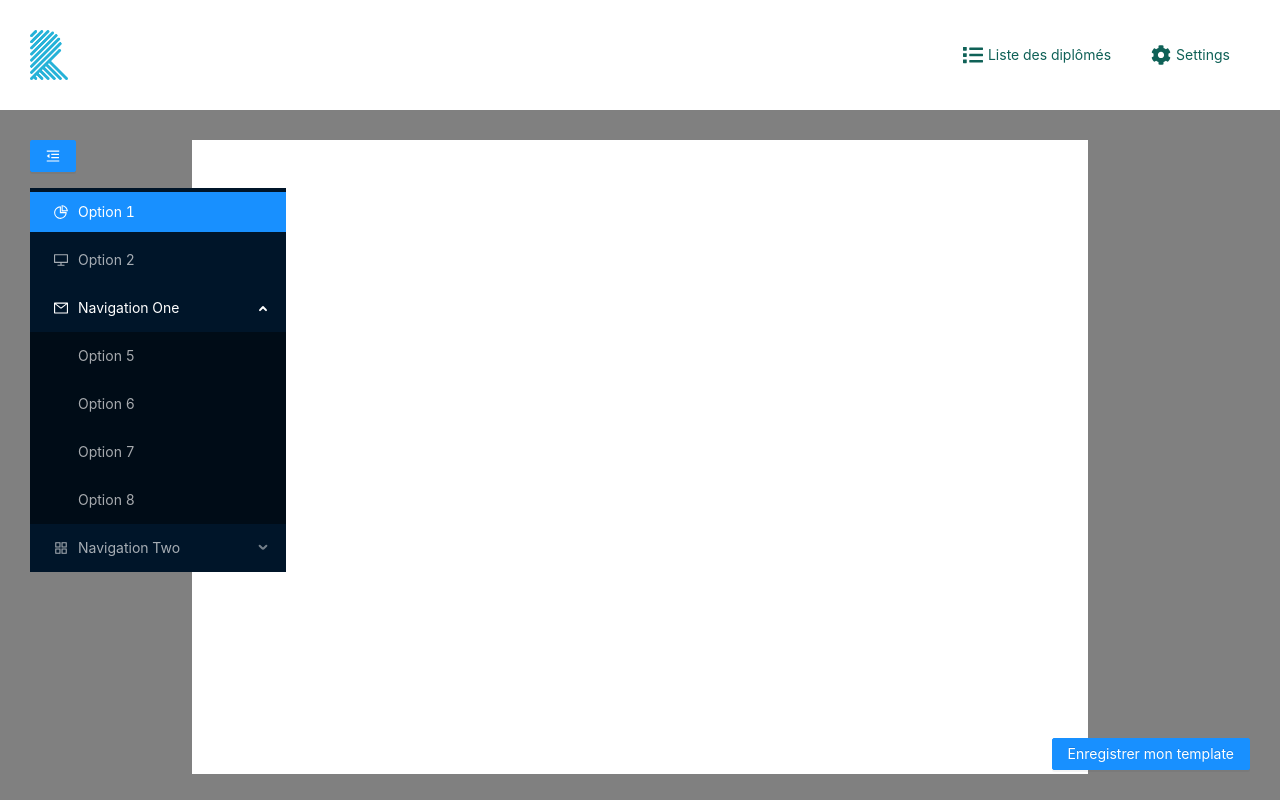
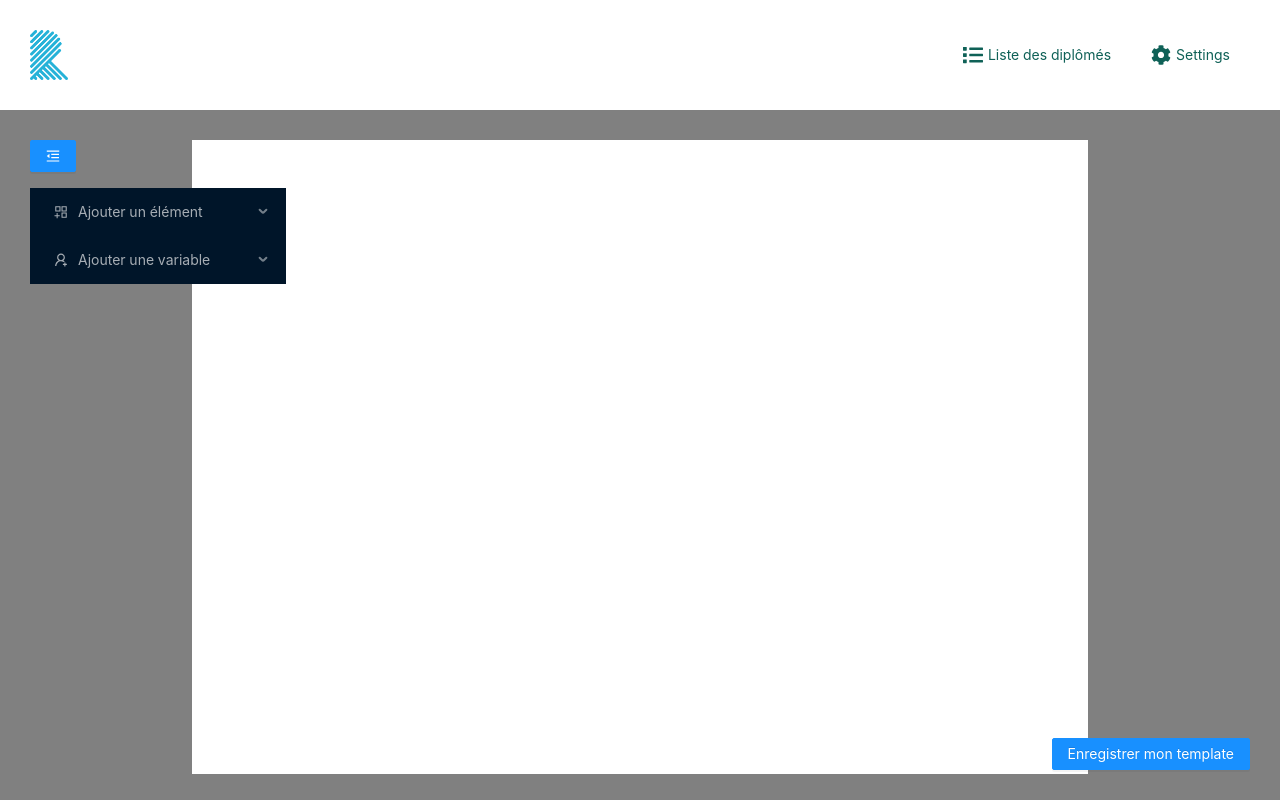
Before and after one commit to ninjacanthi1995/reveal, a React (Create React App) app in the folder client/: page /creer-mon-template in a window 1280 px wide. Built offline with nearby package versions, Linux system fonts and the light colour scheme.

Commit message:
ToolBox for templates

```diff
--- a/client/src/component/template/ToolBox.js
+++ b/client/src/component/template/ToolBox.js
@@ -1,17 +1,19 @@
 import React, {useState} from 'react';
 import { Menu, Button } from 'antd';
 import {
-  AppstoreOutlined,
+  AppstoreAddOutlined,
+  UserAddOutlined,
+  FontSizeOutlined,
+  PictureOutlined,
+  FileImageOutlined,
+  UserOutlined,
+  BankOutlined,
   MenuUnfoldOutlined,
   MenuFoldOutlined,
-  PieChartOutlined,
-  DesktopOutlined,
-  ContainerOutlined,
-  MailOutlined,
 } from '@ant-design/icons';
 
 const { SubMenu } = Menu;
-const rootSubmenuKeys = ['sub1', 'sub2'];
+const rootSubmenuKeys = ['addElement', 'addVariable', 'sub1', 'sub2'];
 
 const ToolBox = () => {
   const [collapsed, setCollapsed] = useState(false)
@@ -39,24 +41,22 @@ const ToolBox = () => {
           openKeys={openKeys}
           onOpenChange={onOpenChange}
         >
-          <Menu.Item key="1" icon={<PieChartOutlined />}>
-            Option 1
-          </Menu.Item>
-          <Menu.Item key="2" icon={<DesktopOutlined />}>
-            Option 2
-          </Menu.Item>
-          <SubMenu key="sub1" icon={<MailOutlined />} title="Navigation One">
-            <Menu.Item key="5">Option 5</Menu.Item>
-            <Menu.Item key="6">Option 6</Menu.Item>
-            <Menu.Item key="7">Option 7</Menu.Item>
-            <Menu.Item key="8">Option 8</Menu.Item>
+          <SubMenu key="addElement" icon={<AppstoreAddOutlined />} title="Ajouter un élément">
+            <Menu.Item key="text" icon={<FontSizeOutlined />}>Texte</Menu.Item>
+            <Menu.Item key="image" icon={<PictureOutlined />}>Image</Menu.Item>
+            <Menu.Item key="bgImage" icon={<FileImageOutlined />}>Image de fond</Menu.Item>
           </SubMenu>
-          <SubMenu key="sub2" icon={<AppstoreOutlined />} title="Navigation Two">
-            <Menu.Item key="9">Option 9</Menu.Item>
-            <Menu.Item key="10">Option 10</Menu.Item>
-            <SubMenu key="sub3" title="Submenu">
-              <Menu.Item key="11">Option 11</Menu.Item>
-              <Menu.Item key="12">Option 12</Menu.Item>
+          <SubMenu key="addVariable" icon={<UserAddOutlined />} title="Ajouter une variable">
+            <SubMenu key="student" icon={<UserOutlined />} title="Étudiant">
+              <Menu.Item key="firstname">Prénom</Menu.Item>
+              <Menu.Item key="lastname">Nom</Menu.Item>
+              <Menu.Item key="birth_date">Date de Naissance</Menu.Item>
+              <Menu.Item key="mention">Mention</Menu.Item>
+            </SubMenu>
+            <SubMenu key="school" icon={<BankOutlined />} title="École">
+              <Menu.Item key="year">Année</Menu.Item>
+              <Menu.Item key="cursus">Cursus</Menu.Item>
+              <Menu.Item key="promo">Promo</Menu.Item>
             </SubMenu>
           </SubMenu>
         </Menu>
@@ -72,48 +72,3 @@ const styles = {
     maxHeight: "calc(100vh - 190px)"
   }
 }
-
-
-
-// class App extends React.Component {
-//   render() {
-//     return (
-//       <div style={{ width: 256 }}>
-//         <Button type="primary" onClick={this.toggleCollapsed} style={{ marginBottom: 16 }}>
-//           {React.createElement(this.state.collapsed ? MenuUnfoldOutlined : MenuFoldOutlined)}
-//         </Button>
-//         <Menu
-//           defaultSelectedKeys={['1']}
-//           defaultOpenKeys={['sub1']}
-//           mode="inline"
-//           theme="dark"
-//           inlineCollapsed={this.state.collapsed}
-//         >
-//           <Menu.Item key="1" icon={<PieChartOutlined />}>
-//             Option 1
-//           </Menu.Item>
-//           <Menu.Item key="2" icon={<DesktopOutlined />}>
-//             Option 2
-//           </Menu.Item>
-//           <Menu.Item key="3" icon={<ContainerOutlined />}>
-//             Option 3
-//           </Menu.Item>
-//           <SubMenu key="sub1" icon={<MailOutlined />} title="Navigation One">
-//             <Menu.Item key="5">Option 5</Menu.Item>
-//             <Menu.Item key="6">Option 6</Menu.Item>
-//             <Menu.Item key="7">Option 7</Menu.Item>
-//             <Menu.Item key="8">Option 8</Menu.Item>
-//           </SubMenu>
-//           <SubMenu key="sub2" icon={<AppstoreOutlined />} title="Navigation Two">
-//             <Menu.Item key="9">Option 9</Menu.Item>
-//             <Menu.Item key="10">Option 10</Menu.Item>
-//             <SubMenu key="sub3" title="Submenu">
-//               <Menu.Item key="11">Option 11</Menu.Item>
-//               <Menu.Item key="12">Option 12</Menu.Item>
-//             </SubMenu>
-//           </SubMenu>
-//         </Menu>
-//       </div>
-//     );
-//   }
-// }
```
Also changed, not shown: 1 other file (tests, documents, lock files or other folders).
